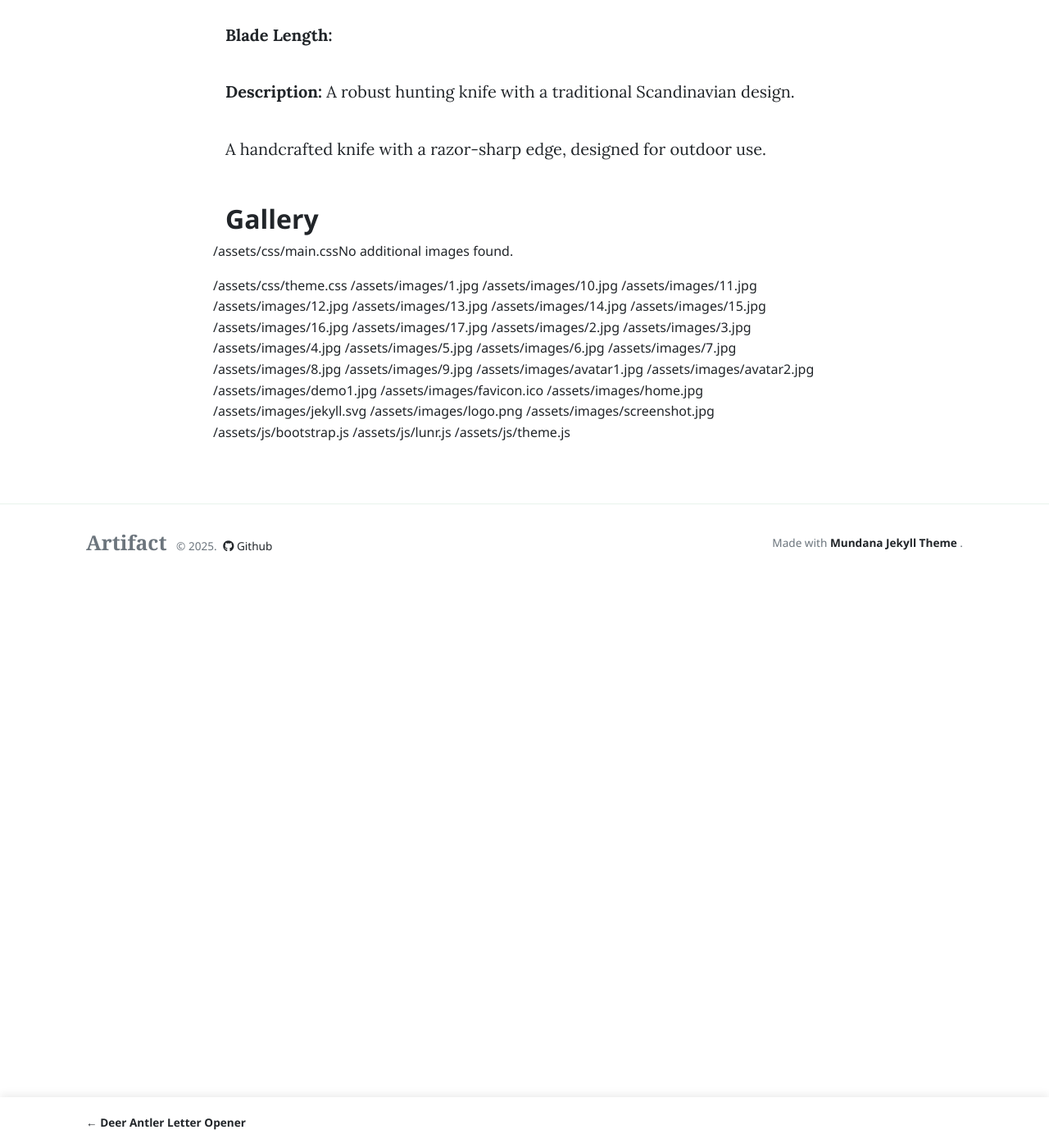
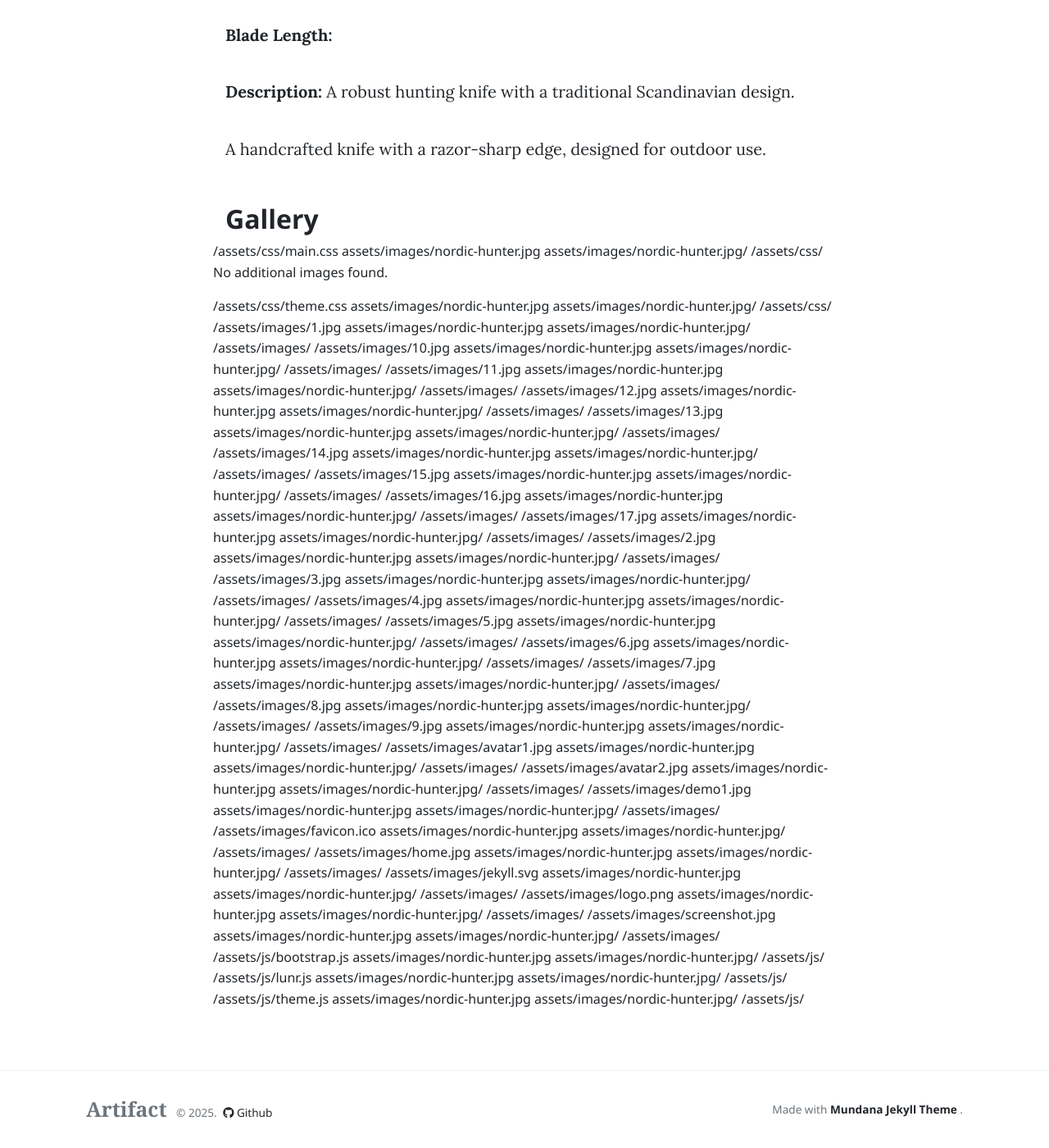
Before and after one commit to North14/artifact.se, a Jekyll site: the page built from _knives/nordic-hunter.md, in a window 1280 px wide and 1400 px high, scrolled down 554 px. Shown: the whole window at 82% size. Built offline with Jekyll 4.4.1, drawn with Linux system fonts in a browser that asks for light colours; nearby versions of some CDN libraries.

Commit message:
debugging

```diff
--- a/_layouts/knife.html
+++ b/_layouts/knife.html
@@ -60,9 +60,16 @@ layout: default
             {% for image in site.static_files %}
                 {% assign image_dir = image.path | split: '/' | slice: 0, 3 | join: '/' | append: '/' %}
                 {{ image.path }} <!-- Should print the image path" -->
+                {{ page.image }} <!-- Should print the page image path" -->
+                {% if image.path == page.image %}
+                    {{ "1 True" }}
+                {% endif %}
+                {{ image_folder }} <!-- Should print the target folder, e.g., "assets/images/knives/" -->
+                {{ image_dir }} <!-- Should print the folder of the current image, e.g., "assets/images/knives/" -->
+                {% if image.path == page.image %}
+                    {{ "2 True" }}
+                {% endif %}
                 {% if image_dir == image_folder and image.path != page.image %}
-                {{ image_folder }} <!-- Should print the target folder, e.g., "assets/images/knives/" -->
-{{ image_dir }} <!-- Should print the folder of the current image, e.g., "assets/images/knives/" -->
                     <div class="col-md-4 col-sm-6 mb-3">
                         <img class="img-fluid rounded" src="{{ site.baseurl }}{{ image.path }}" alt="Image: {{ image.path | split: '/' | last }}">
                     </div>
```
